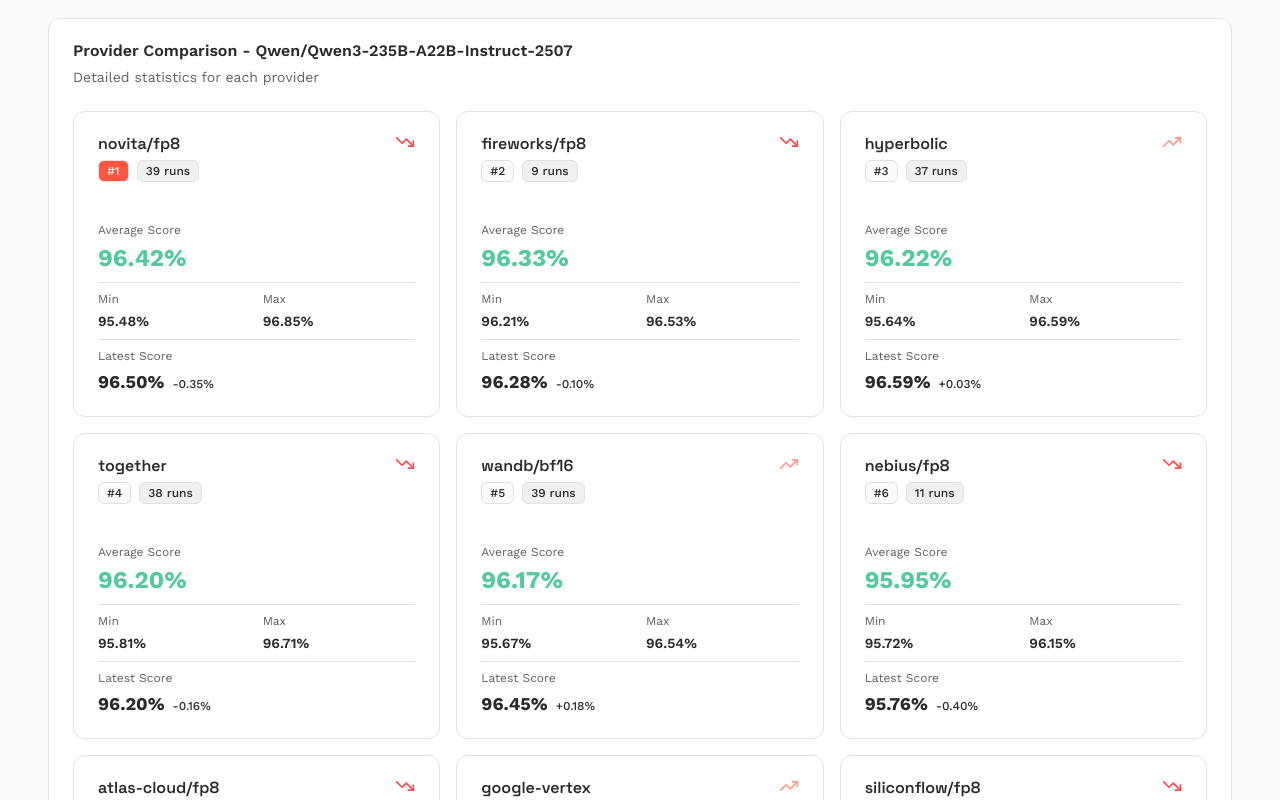
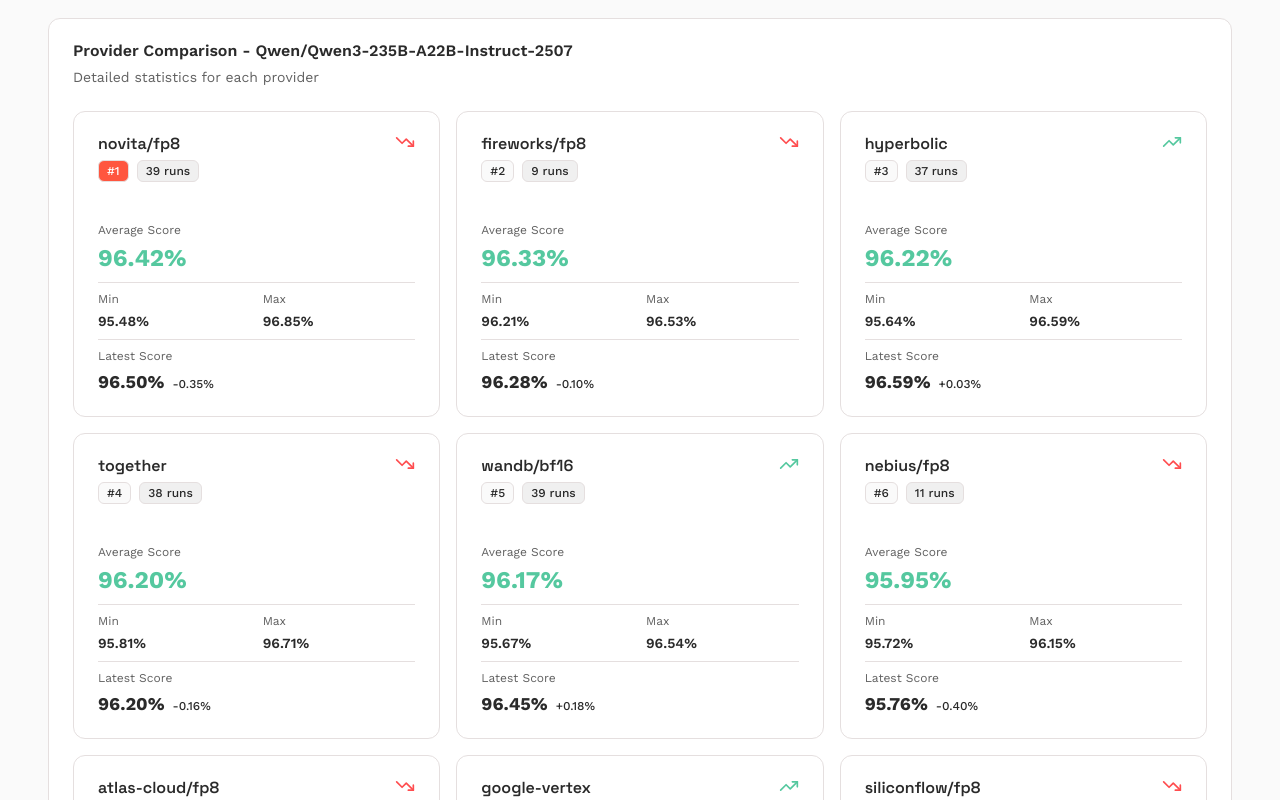
Before and after one commit to luke-marks0/inference-provider-leaderboard, a Next.js app: page / in a window 1280 px wide. Shown: the part 1460-2260 px from the top of the page. Built offline with nearby package versions, Linux system fonts and the light colour scheme.

Commit message:
fix positive change arrows being red

```diff
--- a/components/provider-comparison.tsx
+++ b/components/provider-comparison.tsx
@@ -108,7 +108,7 @@ export function ProviderComparison({
                   {stat.trend !== 0 && (
                     <div className="flex items-center">
                       {stat.trend > 0 ? (
-                        <TrendingUp className="w-5 h-5 text-chart-3" />
+                        <TrendingUp className="w-5 h-5 text-[var(--chart-5)]" />
                       ) : (
                         <TrendingDown className="w-5 h-5 text-destructive" />
                       )}
```
